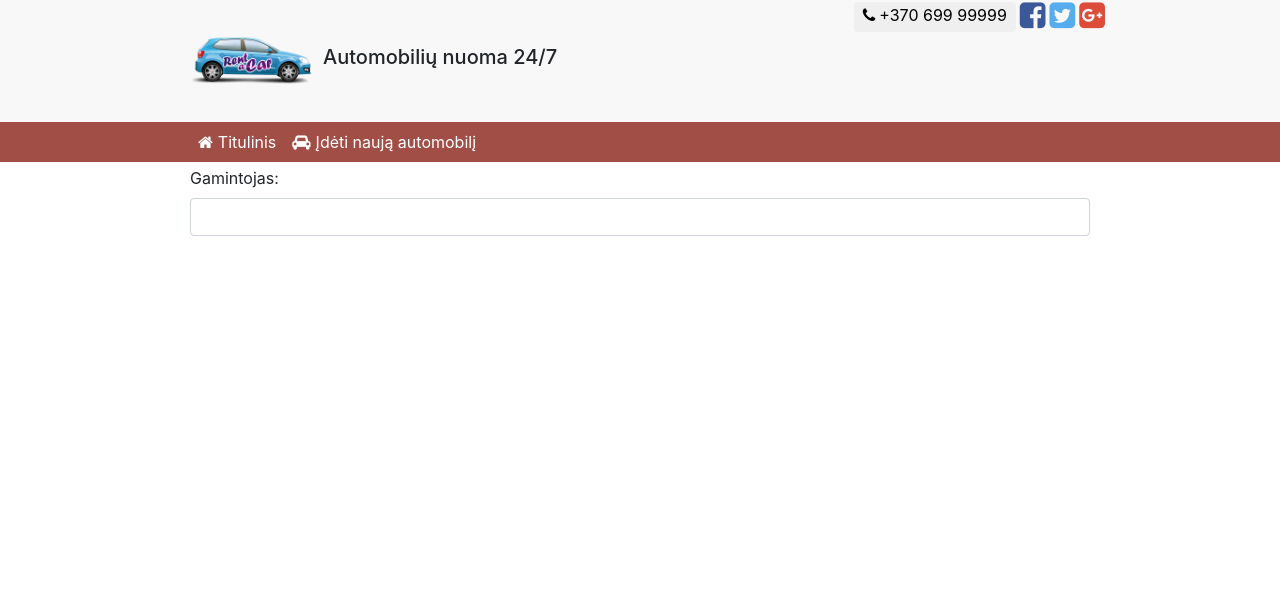
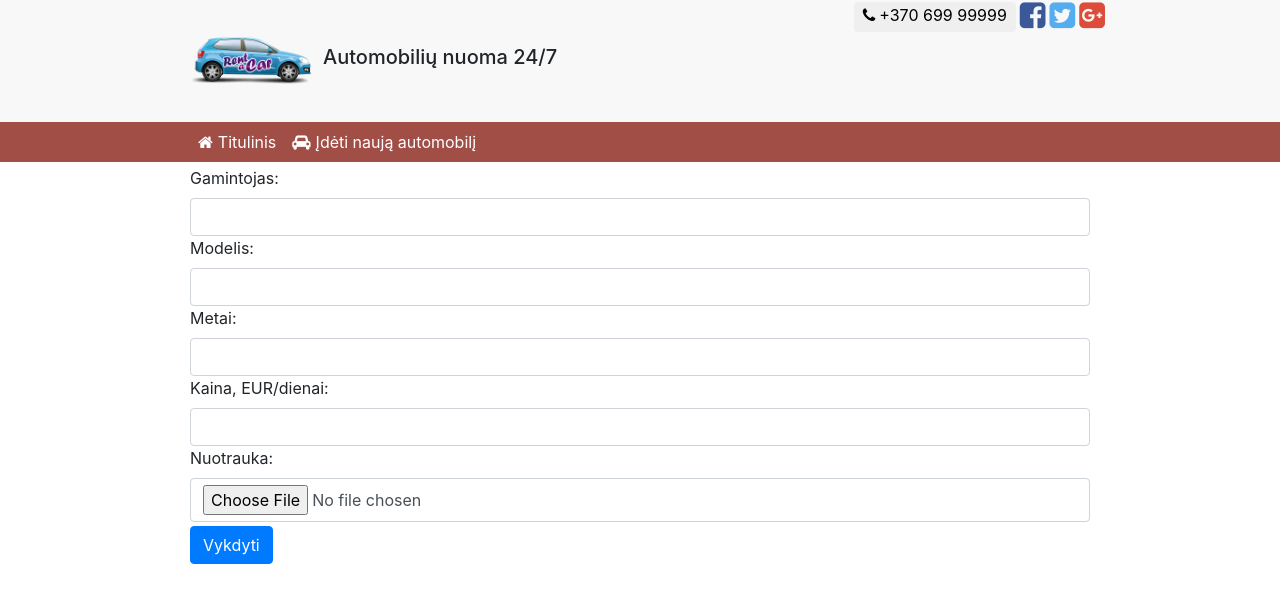
Before and after one commit to VytenisN/123, a PHP site: page /auto-actions.php in a window 1280 px wide. Shown: the top 603 px of the page. Run offline with PHP 8.4, Linux system fonts and the light colour scheme; some libraries are stand-ins or nearby versions.

Commit message:
Add forms for insert car, edit car

```diff
--- a/Auto/auto-actions.php
+++ b/Auto/auto-actions.php
@@ -32,7 +32,7 @@ elseif (isset($_POST['update-form'])){
 elseif (isset($_POST['rent-form'])){
     include 'auto-rent-form.php';
 }
-else include 'auto-insert-form.php';
+else include 'auto-update-form.php';
 ?>
     </div>
 </div>
--- a/Auto/auto-delete.php
+++ b/Auto/auto-delete.php
@@ -1,12 +1,14 @@
 <?php
-if (isset($_POST['delete'])){
+if (isset($_POST['delete']))
+{
     $auto = new auto();
     $ok = $auto->delete($_POST['delete']);
     if ($ok) $bg = 'bg-success'; else $bg = 'bg-danger';
     $message = $auto->message;
     $color = 'white';
 }
-else {
+else
+{
     $bg = 'bg-danger';
     $message = 'Neleistinas veiksmas';
     $color = 'red';
--- a/Auto/auto-insert-form.php
+++ /dev/null
@@ -1,6 +0,0 @@
-<form method="post" action="auto-insert.php">
-    <div class="form-group">
-        <label for="gamintojas">Gamintojas:</label>
-        <input type="text" class="form-control" id="gamintojas" name="gamintojas">
-    </div>
-</form>
--- a/Auto/auto-update-form.php
+++ b/Auto/auto-update-form.php
@@ -1 +1,36 @@
 <?php
+$car = false;
+if (isset($_POST['update-form'])){
+    $auto = new auto();
+    $car = $auto->get($_POST['update-form']);
+}
+if ($car === false){
+    $car = [
+        'id' => '',
+        'gamintojas' => '',
+        'modelis' => '',
+        'metai' => '',
+        'kaina' => '',
+        'nuotrauka' => '',
+        'mime' => ''
+    ];
+}
+?>
+<form method="POST" action="auto-update.php" enctype="multipart/form-data">
+    <div class="form-group">
+        <label for="gamintojas">Gamintojas:</label>
+        <input type="text" class="form-control" id="gamintojas" name="gamintojas" value="<?php echo $car['gamintojas'] ?>">
+        <label for="modelis">Modelis:</label>
+        <input type="text" class="form-control" id="modelis" name="modelis" value="<?php echo $car['modelis'] ?>">
+        <label for="metai">Metai:</label>
+        <input type="text" class="form-control" id="metai" name="metai" value="<?php echo $car['metai'] ?>">
+        <label for="kaina">Kaina, EUR/dienai:</label>
+        <input type="text" class="form-control" id="kaina" name="kaina" value="<?php echo $car['kaina'] ?>">
+        <!--<label for="modelis">Pastabos:</label>
+        <textarea class="form-control" id="pastabos" name="pastabos"></textarea> -->
+        <label for="nuotrauka">Nuotrauka:</label>
+        <input type="file" class="form-control" id="nuotrauka" name="nuotrauka">
+        <button type="submit" class="btn btn-primary mt-1" name="submit" >Vykdyti</button>
+    </div>
+    <input type="hidden" name="id" value="<?php echo $car['id'] ?>">
+</form>
--- a/Auto/auto.php
+++ b/Auto/auto.php
@@ -1,9 +1,10 @@
 <?php
+
 class auto
 {
     public $message = '';
     private $cnn = false;
-    private $host = 'vytenis.net';
+    private $host = 'localhost';
     private $dbname = 'vytenisn_test';
     private $userid = 'vytenisn_admin';
     private $password = 'bandymas';
@@ -43,6 +44,7 @@ class auto
                     'mime' => $row['aut_mime']
                 ];
             }
+            $res->closeCursor();
             $this->message .= "sėkmingas";
         }
         catch(PDOException $e) {
@@ -69,5 +71,88 @@ class auto
         }
         return $ok;
     }
+    function insert($car)
+    {
+        $status = false;
+        $this->message = "Automobilio įtraukimas į DB ";
+        try
+        {
+            $sql ="INSERT INTO auto (aut_gamintojas, aut_modelis, aut_metai, aut_kaina, aut_mime, aut_nuotrauka) VALUES (?,?,?,?,?,?)";
+            $res = $this ->cnn->prepare($sql);
+            $res->bindValue(1, $car['gamintojas']);
+            $res->bindValue(2, $car['modelis']);
+            $res->bindValue(3, $car['metai']);
+            $res->bindValue(4, $car['kaina']);
+            $res->bindValue(5, $car['mime']);
+            $res->bindValue(6, $car['nuotrauka']);
+            $res -> execute();
+            $this->message .= "sėkmingas";
+            $status = true;
+        }
+         catch (PDOException $e)
+        {
+            $this->message .= 'nesėkmingas: ' . $e->getMessage();
+        }
+        return $status;
+    }
+    function update($car)
+    {
+        $ok = false;
+        $this->message = "Automobilio duomenų keitimas DB ";
+        try
+        {
+            $sql = "update auto set aut_gamintojas=?, aut_modelis=?, aut_metai=?, aut_kaina=?";
+            if (isset($car['nuotrauka'])){
+                $sql.= ",aut_nuotrauka=?, aut_mime=?";
+            }
+            $sql.= " where aut_id=?";
+            $res = $this->cnn->prepare($sql);
+            $res->bindValue(1, $car['gamintojas']);
+            $res->bindValue(2, $car['modelis']);
+            $res->bindValue(3, $car['metai']);
+            $res->bindValue(4, $car['kaina']);
+            if (isset($car['nuotrauka'])) {
+                $res->bindValue(5, $car['mime']);
+                $res->bindValue(6, $car['nuotrauka'], PDO::PARAM_LOB);
+                $res->bindValue(7, $car['id']);
+            }
+             else {
+                $res->bindValue(5, $car['id']);
+            }
+            $res->execute();
+            $this->message .= "sėkmingas";
+            $ok = true;
+        } catch (PDOException $e) {
+            $this->message .= 'nesėkmingas: ' . $e->getMessage();
+        }
+        return $ok;
+    }
+    function get($id)
+    {
+        $this->message = "Automobilio duomenų skaitymas iš DB ";
+        try {
+            $sql = "select aut_id, aut_gamintojas, aut_modelis, aut_metai, aut_kaina, aut_nuotrauka, aut_mime from auto where aut_id=:id";
+            $res = $this->cnn->prepare($sql);
+            $res->execute([':id' => $id]);
+            if ($row = $res->fetch())
+            {
+                $car = [
+                    'id' => $row['aut_id'],
+                    'gamintojas' => $row['aut_gamintojas'],
+                    'modelis' => $row['aut_modelis'],
+                    'metai' => $row['aut_metai'],
+                    'kaina' => $row['aut_kaina'],
+                    'nuotrauka' => $row['aut_nuotrauka'],
+                    'mime' => $row['aut_mime']
+                ];
+                $this->message .= "sėkmingas";
+            } else $this->message .= "nesėkmingas: automobilis nerastas";
+        }
+        catch(PDOException $e) {
+            $this->message .= 'nesėkmingas: ' . $e->getMessage();
+            $car = false;
+        }
+        return $car;
+    }
 }
 ?>
```
Also changed, not shown: Auto/auto-update.php (added, +73 -0 lines).
